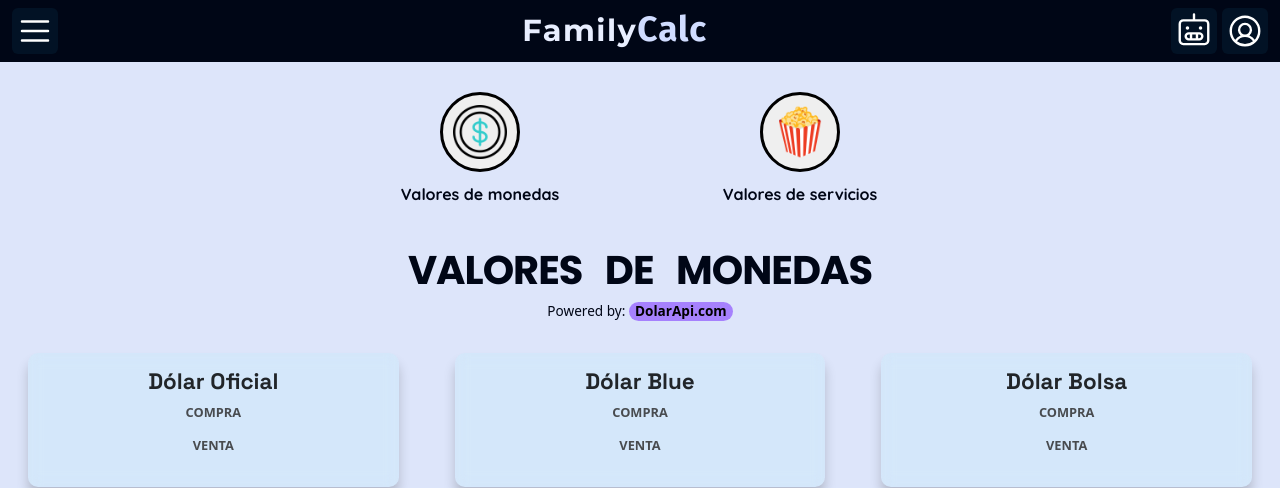
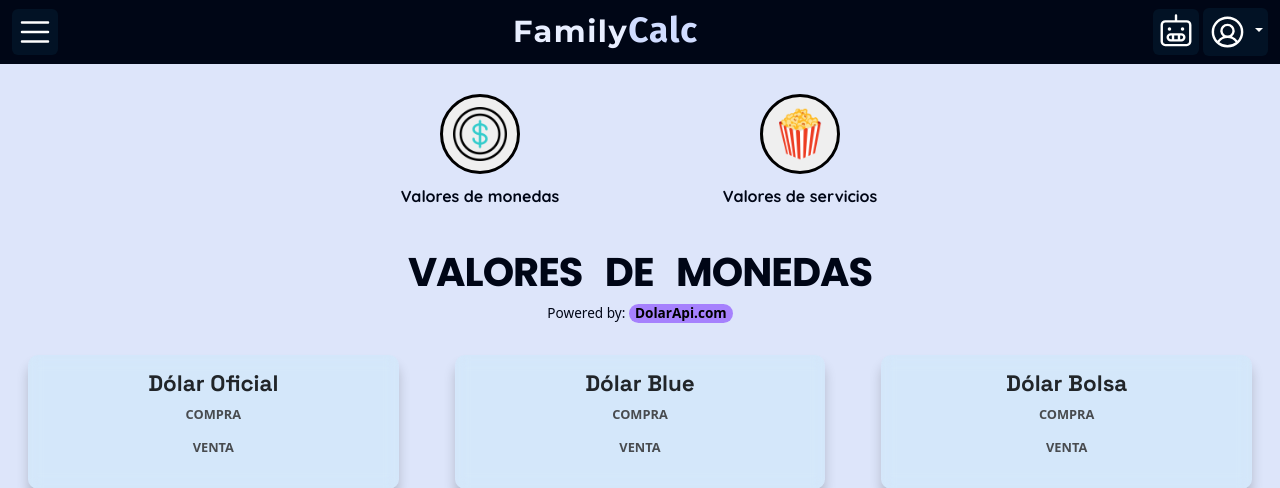
Before and after one commit to Midulio/FamilyCalc, a PHP site: page /FamilyCalc/views/Impuestos_valores/imp_val.html in a window 1280 px wide. Shown: the top 488 px of the page. Run offline with PHP 8.4, Linux system fonts and the light colour scheme.

Commit message:
Add files via upload

```diff
--- a/views/Impuestos_valores/imp_val.css
+++ b/views/Impuestos_valores/imp_val.css
@@ -334,6 +334,10 @@ body{
     margin-left: 0;
 }
 
+.dropdown-toggle::after {
+    color: white;
+}
+
 @media screen and (max-width:649px) {
 
     .contactos-box{
--- a/views/Impuestos_valores/imp_val.html
+++ b/views/Impuestos_valores/imp_val.html
@@ -55,8 +55,8 @@
             </div>
             <a href="../../index.html" class="logo"><h1 class="mb-1 fs-2"> <span class="family">Family</span><span class="calc">Calc</span>  </h1></a>
             <div>
-                <a href="../../views/chatbot/chatbot.html" class="btn menu" type="button"><img src="../../src/robot.svg"></a>
-                <a href="../../views/iniciarSesion/iniciarSesion.html" class="btn menu" type="button"><img src="../../src/user-circle.svg"></a>
+                <a href="../chatbot/chatbot.html" class="btn menu" type="button"><img src="../../src/robot.svg"></a>
+                <div class="btn menu" id="userMenu"></div>
             </div>
         </div>
     </nav>
@@ -621,6 +621,9 @@ const mostrarData2 = (data) => { // Función para mostrar datos en la página
 
     <script src="serviciosPrecios.js"></script>
 
+<!-- JS -->
+<script src="../../api/sessionMenu.js"></script>
+
     <script>
 // Agrega un 'listener' que espera hasta que todo el contenido HTML de la página haya cargado completamente.
 document.addEventListener("DOMContentLoaded", () => {
```
